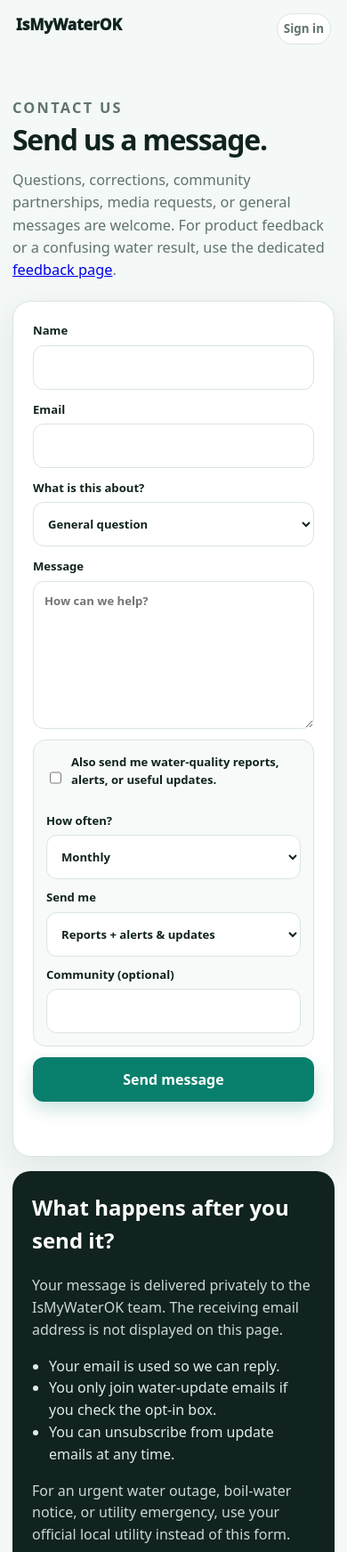
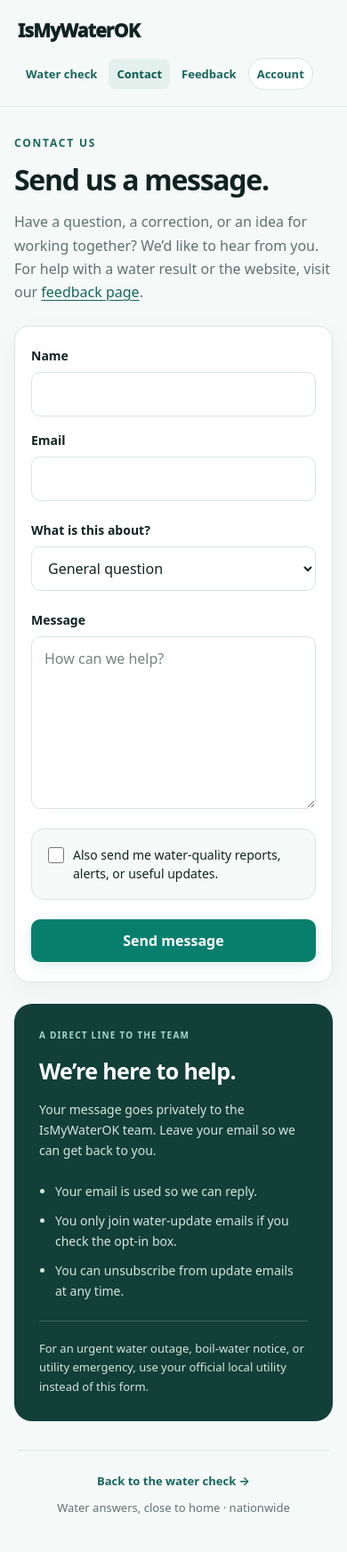
Before and after one commit to eula2299/seminole-water, a website: page public/contact.html in a window 390 px wide. Shown: the top 1744 px of the page at 89% size. Drawn offline with Linux system fonts and the light colour scheme; no server answers.

```diff
--- a/public/contact.html
+++ b/public/contact.html
@@ -8,29 +8,33 @@
   <link rel="stylesheet" href="/style.css">
   <link rel="stylesheet" href="/roadmap.css">
   <link rel="stylesheet" href="/community.css">
+  <link rel="stylesheet" href="/support-pages.css?v=20261014-1">
   <script src="/analytics.js"></script>
 </head>
-<body>
+<body class="support-page">
+  <a class="support-skip" href="#main-content">Skip to content</a>
   <nav class="community-topbar" aria-label="Main navigation">
     <a href="/">IsMyWaterOK</a>
     <div class="community-topbar-links">
       <a href="/">Water check</a>
-      <a href="/city.html">Cities</a>
-      <a href="/issue.html">Health guides</a>
-      <a href="/feedback.html">Feedback</a>
+      <a href="/contact.html" aria-current="page">Contact</a>
+      <a href="/feedback.html" data-feedback-link>Feedback</a>
+      <a href="/account.html" class="community-account-link">Account</a>
     </div>
   </nav>
-  <main class="community-page wide" id="main-content">
+  <main class="community-page wide" id="main-content" tabindex="-1">
     <header class="community-page-header">
       <p class="section-kicker">CONTACT US</p>
       <h1>Send us a message.</h1>
-      <p>Questions, corrections, community partnerships, media requests, or general messages are welcome. For product feedback or a confusing water result, use the dedicated <a href="/feedback.html">feedback page</a>.</p>
+      <p>Have a question, a correction, or an idea for working together? We’d like to hear from you. For help with a water result or the website, visit our <a href="/feedback.html">feedback page</a>.</p>
     </header>
-    <div class="contact-layout">
+    <div class="contact-layout support-layout">
       <section class="community-card">
         <form id="contact-form" class="community-form">
-          <label><span>Name</span><input id="contact-name" autocomplete="name" maxlength="100" required></label>
-          <label><span>Email</span><input id="contact-email" type="email" autocomplete="email" required></label>
+          <div class="preferences-grid">
+            <label><span>Name</span><input id="contact-name" autocomplete="name" maxlength="100" required></label>
+            <label><span>Email</span><input id="contact-email" type="email" autocomplete="email" required></label>
+          </div>
           <label><span>What is this about?</span><select id="contact-subject"><option>General question</option><option>Water data or correction</option><option>Community partnership</option><option>School or research</option><option>Media request</option><option>Website feedback</option></select></label>
           <label><span>Message</span><textarea id="contact-message" rows="7" maxlength="5000" required placeholder="How can we help?"></textarea></label>
           <label class="honeypot" aria-hidden="true"><span>Website</span><input id="contact-website" tabindex="-1" autocomplete="off"></label>
@@ -47,19 +51,21 @@
         </form>
       </section>
       <aside class="contact-aside">
-        <h2>What happens after you send it?</h2>
-        <p>Your message is delivered privately to the IsMyWaterOK team. The receiving email address is not displayed on this page.</p>
+        <p class="support-aside-kicker">A DIRECT LINE TO THE TEAM</p>
+        <h2>We’re here to help.</h2>
+        <p>Your message goes privately to the IsMyWaterOK team. Leave your email so we can get back to you.</p>
         <ul>
           <li>Your email is used so we can reply.</li>
           <li>You only join water-update emails if you check the opt-in box.</li>
           <li>You can unsubscribe from update emails at any time.</li>
         </ul>
-        <p>For an urgent water outage, boil-water notice, or utility emergency, use your official local utility instead of this form.</p>
+        <p class="support-urgent">For an urgent water outage, boil-water notice, or utility emergency, use your official local utility instead of this form.</p>
       </aside>
     </div>
   </main>
+  <footer class="support-footer"><a href="/">Back to the water check <span aria-hidden="true">→</span></a><span>Water answers, close to home · nationwide</span></footer>
   <script src="/community.js"></script>
-  <script src="/feedback-entry.js"></script>
+  <script src="/feedback-entry.js?v=20261014-1"></script>
   <script src="/page-tracking.js"></script>
 </body>
 </html>
--- a/public/feedback-entry.js
+++ b/public/feedback-entry.js
@@ -6,7 +6,7 @@
 
   function addNavLink() {
     const nav = document.querySelector('.resident-nav .nav-links, .community-topbar-links');
-    if (!nav || nav.querySelector('[data-feedback-link]')) return;
+    if (!nav || nav.querySelector('[data-feedback-link], a[href="/feedback.html"]')) return;
     nav.insertAdjacentHTML('beforeend', `<a data-feedback-link href="/feedback.html">${t('Feedback', 'Comentarios')}</a>`);
   }
 
--- /dev/null
+++ b/public/support-pages.css
@@ -0,0 +1,77 @@
+/* Contact and feedback share a deliberate form layout, isolated from the lookup grid. */
+.support-page { background: #f5f9f8; }
+.support-page a { color: #17665d; text-underline-offset: 3px; }
+.support-page .community-topbar {
+  max-width: 1120px;
+  min-height: 84px;
+  padding: 18px 24px;
+  border-bottom: 1px solid #dce7e3;
+}
+.support-page .community-topbar > a:first-child { font-size: 21px; letter-spacing: -.7px; }
+.support-page .community-topbar-links { gap: 8px; }
+.support-page .community-topbar-links > a { font-size: 14px; padding: 8px 11px; }
+.support-page .community-topbar-links > a[aria-current="page"] { color: #075b50; background: #e4f0ec; border-radius: 8px; }
+.support-page .community-page.wide { max-width: 1120px; padding: 48px 24px 40px; }
+.support-page .community-page-header { margin: 0 0 32px; max-width: 780px; }
+.support-page .community-page-header .section-kicker { font-size: 12px; color: #17665d; letter-spacing: .15em; margin: 0 0 14px; }
+.support-page .community-page-header h1 { font-size: clamp(32px, 4vw, 46px); line-height: 1.12; letter-spacing: -.04em; margin: 0 0 16px; text-wrap: balance; }
+.support-page .community-page-header > p:last-child { margin: 0; font-size: 17px; line-height: 1.65; max-width: 710px; }
+.support-page .support-layout { display: grid; grid-template-columns: minmax(0, 1fr) 310px; gap: 28px; align-items: start; }
+.support-page .community-card { min-width: 0; padding: 32px; border-radius: 20px; box-shadow: 0 10px 32px rgba(15,62,54,.04); }
+.support-page .community-form { grid-template-columns: minmax(0, 1fr); align-items: start; gap: 24px; }
+.support-page .community-form > *, .support-page .preferences-grid > * { min-width: 0; }
+.support-page .community-form label { font-size: 14px; font-weight: 650; line-height: 1.5; gap: 8px; }
+.support-page .community-form input:not([type="checkbox"]):not([type="radio"]),
+.support-page .community-form select,
+.support-page .community-form textarea { font-size: 16px; font-weight: 400; line-height: 1.5; padding: 12px 14px; border-radius: 10px; min-width: 0; }
+.support-page .community-form textarea { min-height: 176px; resize: vertical; }
+.support-page .community-form textarea::placeholder { color: #75847f; opacity: 1; }
+.support-page .preferences-grid { grid-template-columns: repeat(2, minmax(0, 1fr)); gap: 16px; }
+.support-page [hidden] { display: none !important; }
+.support-page .newsletter-options { background: #f6faf8; padding: 18px; gap: 20px; }
+.support-page #contact-newsletter-options > label:last-child { grid-column: 1 / -1; }
+.support-page .checkbox-line { gap: 10px !important; font-weight: 400 !important; }
+.support-page .checkbox-line input { flex: 0 0 auto; width: 18px !important; height: 18px; min-height: 18px; margin: 2px 0 0; padding: 0; accent-color: #087f6d; }
+.support-page .community-form .primary-button { width: auto; justify-self: start; min-height: 48px; padding: 12px 26px; font-size: 16px; border-radius: 10px; box-shadow: 0 5px 14px rgba(8,127,109,.12); }
+.support-page .form-status { margin: 0; font-size: 14px; }
+.support-page .form-status:empty { display: none; }
+.support-page .rating-fieldset { min-width: 0; }
+.support-page .rating-fieldset legend { font-size: 14px; font-weight: 650; margin-bottom: 10px; }
+.support-page .rating-options { grid-template-columns: repeat(5, minmax(0, 1fr)); gap: 10px; }
+.support-page .rating-options label { min-height: 80px; padding: 10px 5px; grid-template-rows: 32px 18px; gap: 5px !important; border-radius: 10px; }
+.support-page .rating-options label { position: relative; }
+.support-page .rating-options input { width: 1px; height: 1px; min-height: 0; padding: 0; left: 50%; top: 50%; }
+.support-page .rating-options span { font-size: 16px; }
+.support-page .rating-options small { font-size: 11px; }
+.support-page .contact-aside, .support-page .feedback-aside { padding: 28px; border-radius: 20px; background: #123f38; }
+.support-page .support-aside-kicker { font-size: 10px; font-weight: 750; letter-spacing: .12em; margin: 0 0 16px; color: #a8d8c9; }
+.support-page .support-layout aside h2 { font-size: 25px; line-height: 1.25; letter-spacing: -.025em; margin: 0 0 16px; }
+.support-page .support-layout aside p:not(.support-aside-kicker), .support-page .support-layout aside li { font-size: 14px; line-height: 1.65; color: #d4e5de; }
+.support-page .support-layout aside ul { margin: 22px 0; padding-left: 18px; }
+.support-page .support-layout aside li + li { margin-top: 10px; }
+.support-page .support-layout aside .support-urgent { border-top: 1px solid #3c6058; padding-top: 20px; margin: 22px 0 0; font-size: 13px !important; }
+.support-footer { max-width: 1072px; margin: 0 auto; padding: 24px 0 36px; border-top: 1px solid #dce7e3; display: flex; justify-content: space-between; gap: 16px; font-size: 13px; color: #60736f; }
+.support-footer a { text-decoration: none; font-weight: 650; }
+.support-skip { position: absolute; left: 24px; top: -80px; background: white; padding: 12px 18px; z-index: 10; border-radius: 8px; }
+.support-skip:focus { top: 12px; }
+.support-page a:focus-visible, .support-page button:focus-visible { outline: 3px solid #449b88; outline-offset: 4px; }
+@media (max-width: 850px) {
+  .support-page .support-layout { grid-template-columns: minmax(0, 1fr); gap: 24px; }
+  .support-page .support-layout aside { padding: 28px; }
+  .support-footer { margin: 0 24px; }
+}
+@media (max-width: 620px) {
+  .support-page .community-topbar { padding: 18px 20px; flex-wrap: wrap; gap: 14px; }
+  .support-page .community-topbar-links { width: 100%; gap: 4px; justify-content: flex-start; }
+  .support-page .community-topbar-links > a:not(.community-account-link) { display: block; }
+  .support-page .community-topbar-links > a { font-size: 13px; padding: 7px 9px; }
+  .support-page .community-page.wide { padding: 32px 16px; }
+  .support-page .community-page-header { margin-bottom: 24px; }
+  .support-page .community-page-header > p:last-child { font-size: 16px; }
+  .support-page .community-card { padding: 22px 18px; border-radius: 16px; }
+  .support-page .preferences-grid { grid-template-columns: minmax(0, 1fr); }
+  .support-page .community-form { gap: 22px; }
+  .support-page .rating-options { gap: 6px; }
+  .support-page .community-form .primary-button { width: 100%; justify-self: stretch; }
+  .support-footer { margin: 0 20px; flex-direction: column; gap: 10px; }
+}
```
Also changed, not shown: national/resident-ui.js (+1 -1 lines), public/feedback.html (+13 -8 lines).
